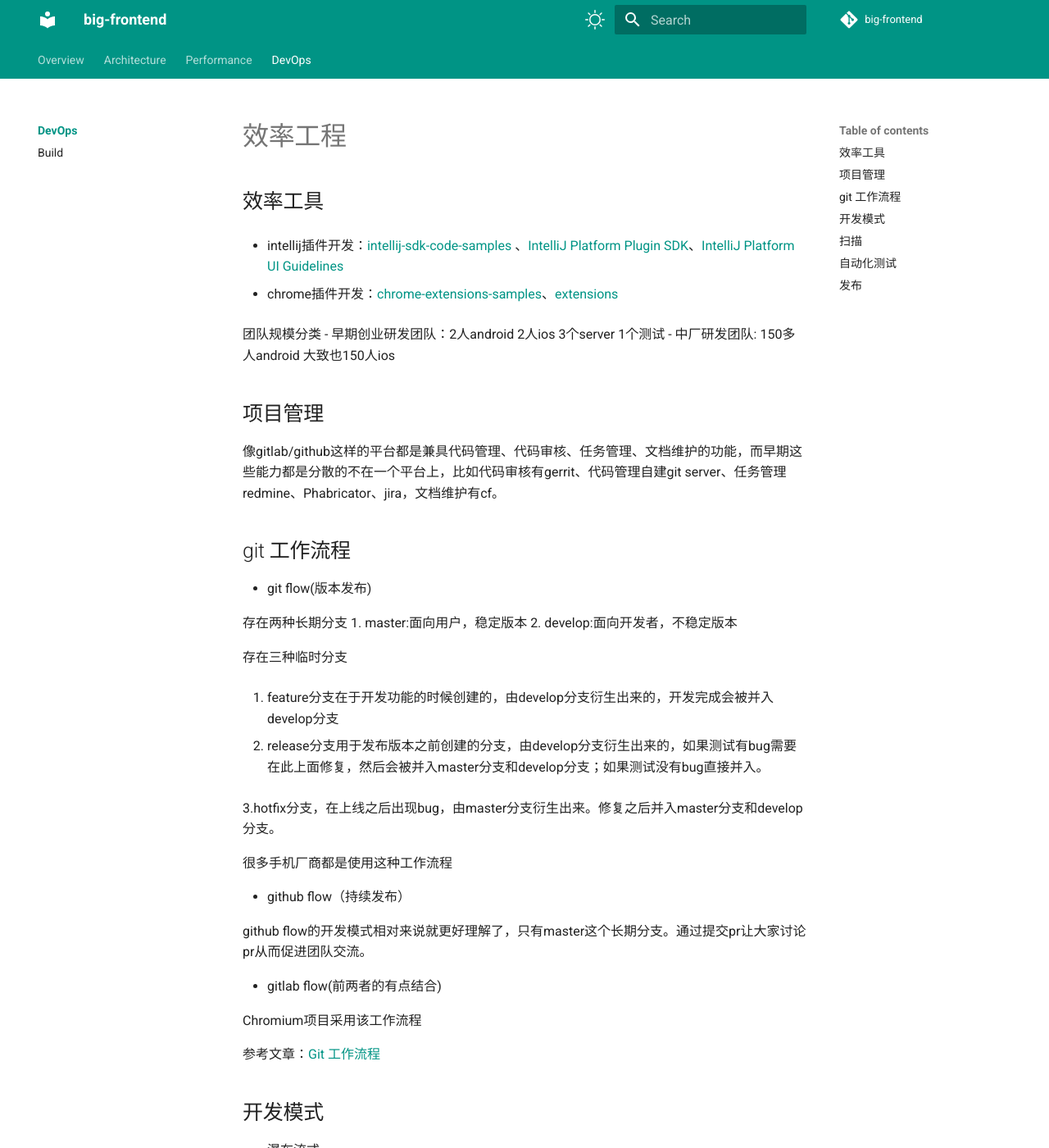
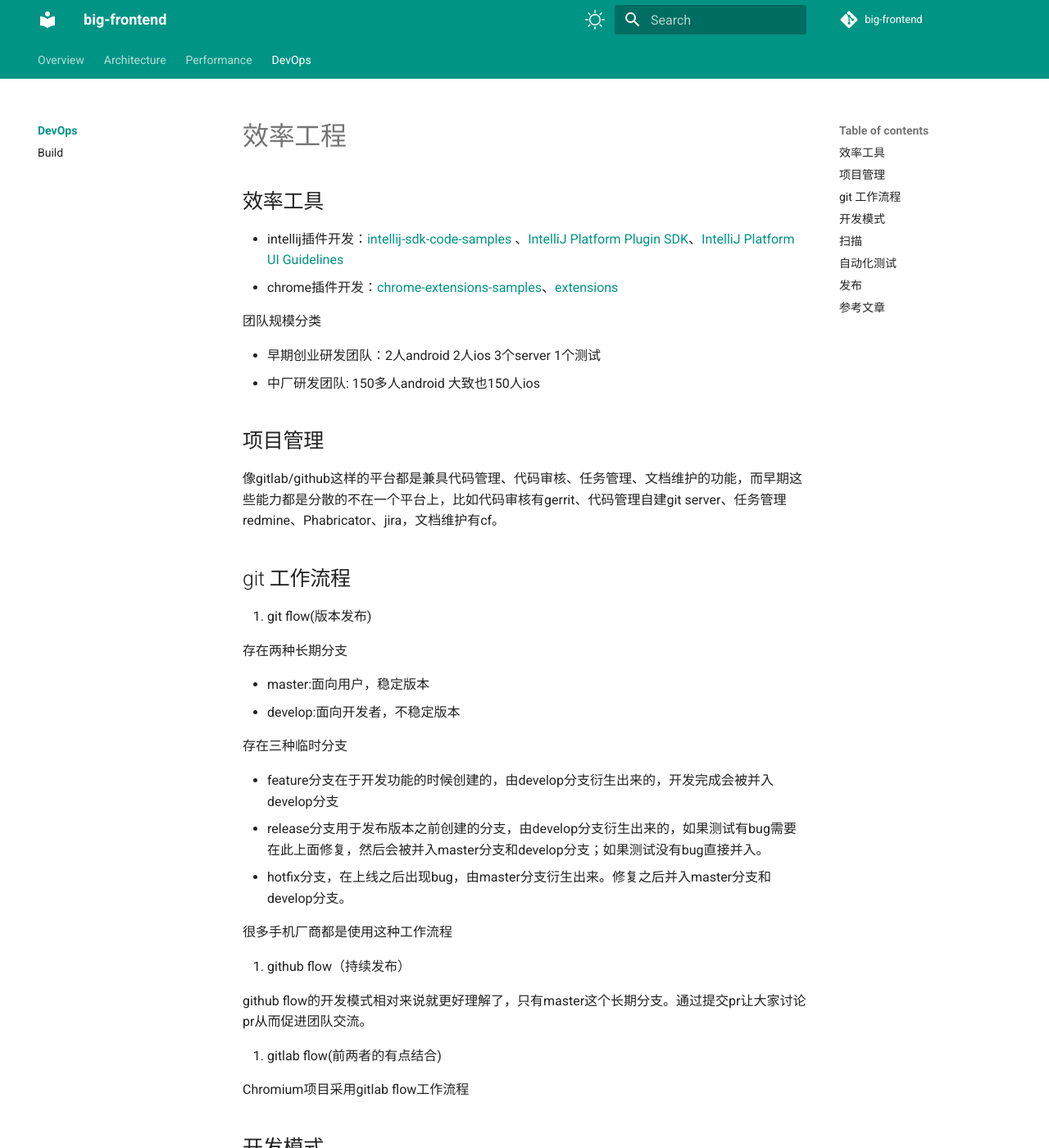
Before and after one commit to big-frontend/.github, an MkDocs documentation site: the page built from docs/devops/index.md, in a window 1280 px wide and 1400 px high. Shown: the whole window at 82% size. Built offline with MkDocs 1.6.1 and Material for MkDocs 9.7.7, drawn with Linux system fonts in a browser that asks for light colours; comment, search, counter and statistics services are not loaded.

Commit message:
Update index.md

```diff
--- a/docs/devops/index.md
+++ b/docs/devops/index.md
@@ -3,45 +3,40 @@
 ## 效率工具
 - intellij插件开发：[intellij-sdk-code-samples
 ](https://github.com/JetBrains/intellij-sdk-code-samples)、[IntelliJ Platform Plugin SDK](https://plugins.jetbrains.com/docs/intellij/kotlin-ui-dsl.html#layout-structure)、[IntelliJ Platform UI Guidelines](https://jetbrains.design/intellij/)
-
 - chrome插件开发：[chrome-extensions-samples](https://github.com/GoogleChrome/chrome-extensions-samples)、[extensions](https://developer.chrome.com/docs/extensions/mv3/)
 
+团队规模分类
 
-团队规模分类
 - 早期创业研发团队：2人android 2人ios 3个server  1个测试
 - 中厂研发团队: 150多人android 大致也150人ios
-
 
 ## 项目管理
 
 像gitlab/github这样的平台都是兼具代码管理、代码审核、任务管理、文档维护的功能，而早期这些能力都是分散的不在一个平台上，比如代码审核有gerrit、代码管理自建git server、任务管理redmine、Phabricator、jira，文档维护有cf。
 
 ## git 工作流程
-- git flow(版本发布)
+1. git flow(版本发布)
 
 存在两种长期分支
-1. master:面向用户，稳定版本
-2. develop:面向开发者，不稳定版本
+
+- master:面向用户，稳定版本
+- develop:面向开发者，不稳定版本
 
 存在三种临时分支
 
-1. feature分支在于开发功能的时候创建的，由develop分支衍生出来的，开发完成会被并入develop分支
-
-2. release分支用于发布版本之前创建的分支，由develop分支衍生出来的，如果测试有bug需要在此上面修复，然后会被并入master分支和develop分支；如果测试没有bug直接并入。
-
-3.hotfix分支，在上线之后出现bug，由master分支衍生出来。修复之后并入master分支和develop分支。
+- feature分支在于开发功能的时候创建的，由develop分支衍生出来的，开发完成会被并入develop分支
+- release分支用于发布版本之前创建的分支，由develop分支衍生出来的，如果测试有bug需要在此上面修复，然后会被并入master分支和develop分支；如果测试没有bug直接并入。
+- hotfix分支，在上线之后出现bug，由master分支衍生出来。修复之后并入master分支和develop分支。
 
 很多手机厂商都是使用这种工作流程
 
-- github flow（持续发布）
+2. github flow（持续发布）
 
 github flow的开发模式相对来说就更好理解了，只有master这个长期分支。通过提交pr让大家讨论pr从而促进团队交流。
 
-- gitlab flow(前两者的有点结合)
+3. gitlab flow(前两者的有点结合)
 
-Chromium项目采用该工作流程
-
-参考文章：[Git 工作流程](http://www.ruanyifeng.com/blog/2015/12/git-workflow.html)
+Chromium项目采用gitlab flow工作流程
 
 ## 开发模式
 
```
Also changed, not shown: other parts of docs/devops/index.md (+4 -0 lines).
